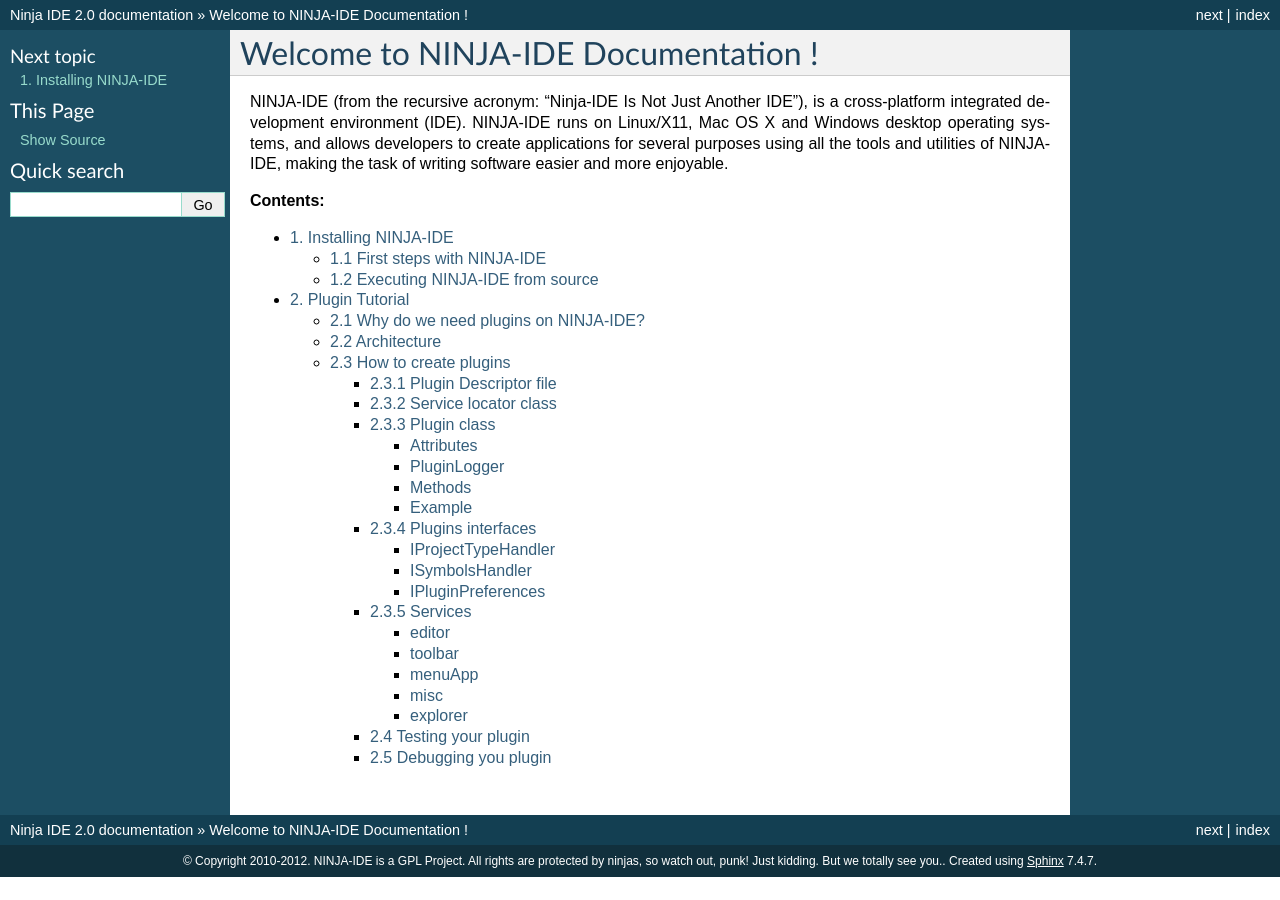
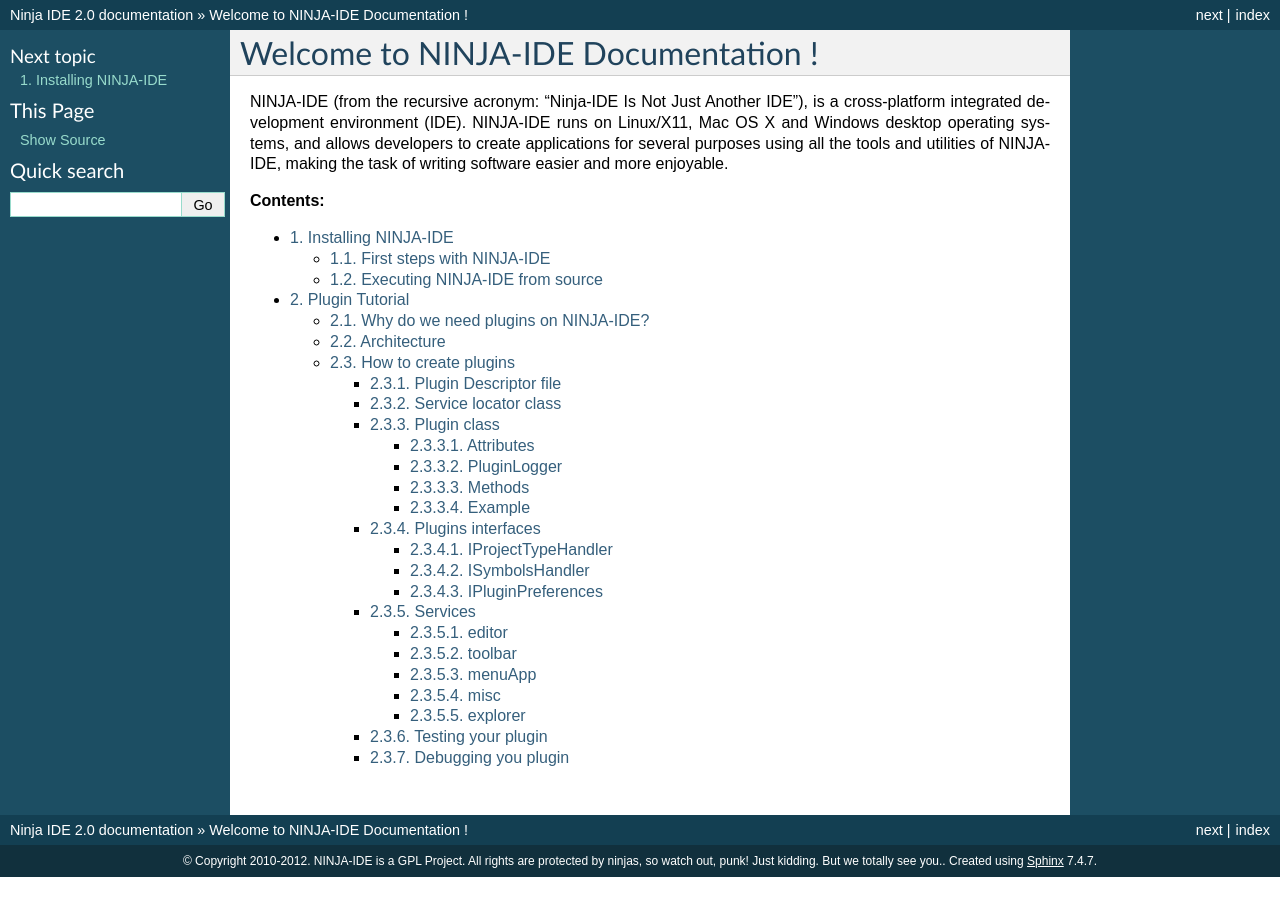
Before and after one commit to ninja-ide/ninja-ide-documentation, a Sphinx documentation site: the page built from docs/index.rst, in a window 1280 px wide. Built offline with Sphinx 7.4.7, drawn with Linux system fonts in a browser that asks for light colours; some of the changed lines change nothing that is shown.

Commit message:
auto numbering added

```diff
--- a/docs/index.rst
+++ b/docs/index.rst
@@ -5,9 +5,10 @@
 
 NINJA-IDE (from the recursive acronym: "Ninja-IDE Is Not Just Another IDE"), is
 a cross-platform integrated development environment (IDE). NINJA-IDE runs on
-Linux/X11, Mac OS X and Windows desktop operating systems, and allows developers
-to create applications for several purposes using all the tools and utilities of
-NINJA-IDE, making the task of writing software easier and more enjoyable.
+Linux/X11, Mac OS X and Windows desktop operating systems, and allows
+developers to create applications for several purposes using all the tools and
+utilities of NINJA-IDE, making the task of writing software easier and more
+enjoyable.
 
 
 
@@ -15,6 +16,7 @@
 
 .. toctree::
    :maxdepth: 4
+   :numbered:
 
    installing
    plugin
--- a/docs/installing.rst
+++ b/docs/installing.rst
@@ -1,27 +1,26 @@
-=======================
-1. Installing NINJA-IDE
-=======================
+====================
+Installing NINJA-IDE
+====================
 
-1.1 First steps with NINJA-IDE
-==============================
+First steps with NINJA-IDE
+==========================
 
 So you have decided to install NINJA-IDE (good for you my young padawan!). The
 first thing you should do is visit this page:
 
 http://ninja-ide.org/downloads/
 
-There you will be able to find installers for Linux, Windows and Mac. Once
-you download the proper package for your system, you just need to execute that
+There you will be able to find installers for Linux, Windows and Mac. Once you
+download the proper package for your system, you just need to execute that
 package and you will be able to be coding in NINJA-IDE in a heartbeat!
 
-1.2 Executing NINJA-IDE from source
-===================================
+Executing NINJA-IDE from source
+===============================
 
-If you are a leading edge guy/girl/alien, you can use NINJA-IDE from source
-and enjoy always from the latest changes in the code (Also, if you are an alien
-please let us know. We will definitely like to hear about that).
-To execute NINJA-IDE from sources you just need to satisfy a small set of
-dependencies:
+If you are a leading edge guy/girl/alien, you can use NINJA-IDE from source and
+enjoy always from the latest changes in the code (Also, if you are an alien
+please let us know. We will definitely like to hear about that). To execute
+NINJA-IDE from sources you just need to satisfy a small set of dependencies:
 
 -  Python >= `2.7 <http://www.python.org/download/>`_ (Not Python 3 yet)
 -  PyQt >= `4.8 <http://www.riverbankcomputing.co.uk/software/pyqt/intro>`_
@@ -38,14 +37,14 @@
 
 https://github.com/ninja-ide/ninja-ide/zipball/master
 
-**Now you have everything you need to execute NINJA-IDE from source!**
-(WARNING: we always try to keep the repository stable, but with the latest code,
-some kind of new bugs might appear... The good news is that you can be the first
-one reporting these kind of things and help us fix it faster)
+**Now you have everything you need to execute NINJA-IDE from source!** (WARNING:
+we always try to keep the repository stable, but with the latest code, some
+kind of new bugs might appear... The good news is that you can be the first one
+reporting these kind of things and help us fix it faster)
 
 Ok, so... let's execute NINJA-IDE from source. Go to the ninja-ide folder (the
-one where you cloned the repository to, or where you uncompressed the zip file),
-and just type:::
+one where you cloned the repository to, or where you uncompressed the zip
+file), and just type:::
 
     $ python ninja-ide.py
 
--- a/docs/plugin.rst
+++ b/docs/plugin.rst
@@ -1,9 +1,9 @@
-==================
-2. Plugin Tutorial
-==================
+===============
+Plugin Tutorial
+===============
 
-2.1 Why do we need plugins on NINJA-IDE?
-========================================
+Why do we need plugins on NINJA-IDE?
+====================================
 
 Plugins are small pieces of code that can interact with NINJA-IDE and add
 specific features to it. This is useful if you want to have special features
@@ -14,8 +14,8 @@
 are a good option to collaborate. You just need to learn the project API.
 
 
-2.2 Architecture
-================
+Architecture
+============
 
 .. image:: ../images/architecture.png
    :align: center
@@ -26,8 +26,8 @@
 
 .. _createPlugin:
 
-2.3 How to create plugins
-=========================
+How to create plugins
+=====================
 
 We recommend that you install and use the oficial plugin called
 **pluginProject**. That plugin helps you to create the skeleton of all plugins
@@ -39,8 +39,8 @@
 .. image:: ../images/install_screen.png
    :align: center
 
-2.3.1 Plugin Descriptor file
-----------------------------
+Plugin Descriptor file
+----------------------
 
 This is just a JSON notation file with the extension “.plugin”. This file helps
 NINJA-IDE to detect and manage your plugin. The following information about the
@@ -64,8 +64,8 @@
    here).
 -  description: Plugin description.
 
-2.3.2 Service locator class
----------------------------
+Service locator class
+---------------------
 
 This class provides an easy way to request and get the NINJA-IDE services for
 your plugin. This class has two methods: one to get a service and one to get the
@@ -80,8 +80,8 @@
        for service_name in service_locator.get_availables_services():
           print service_name
 
-2.3.3 Plugin class
-------------------
+Plugin class
+------------
 
 All plugins must inherit from this class. This is the base class that NINJA-IDE
 provides to create plugins. This class also inherits from
@@ -150,8 +150,8 @@
        def get_preferences_widget(self):
             pass
 
-2.3.4 Plugins interfaces
-------------------------
+Plugins interfaces
+------------------
 
 Some actions from plugins require objects with special interfaces. Here we
 describe the possible interfaces.
@@ -207,8 +207,8 @@
                              }
        }
 
-2.3.5 Services
---------------
+Services
+--------
 
 Services are the way that plugins talk with NINJA-IDE. Conceptually services
 are proxies to NINJA-IDE components. NINJA-IDE defines differents components,
@@ -731,8 +731,8 @@
 .. image:: ../images/symbolstree.png
    :align: center
 
-2.4 Testing your plugin
------------------------
+Testing your plugin
+-------------------
 
 There are different methods to test your plugin:
 
@@ -761,8 +761,8 @@
 .. image:: ../images/playing_with_the_API.png
    :align: center
 
-2.5 Debugging you plugin
-------------------------
+Debugging you plugin
+--------------------
 
 When you install/test a plugin, it could fail. If the plugin fails, NINJA-IDE
 shows you a dialog with information (plugin name and traceback) about it. The
```
